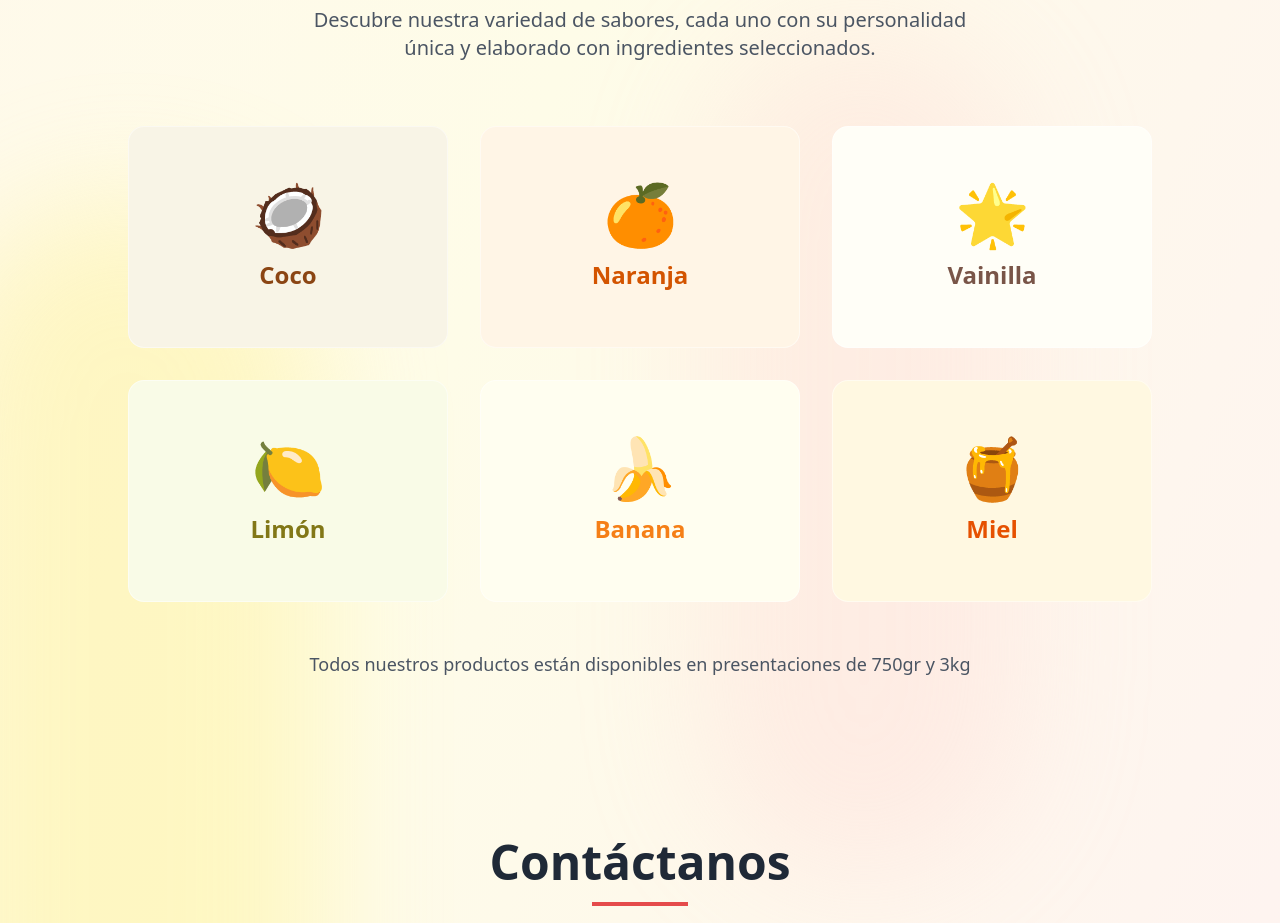
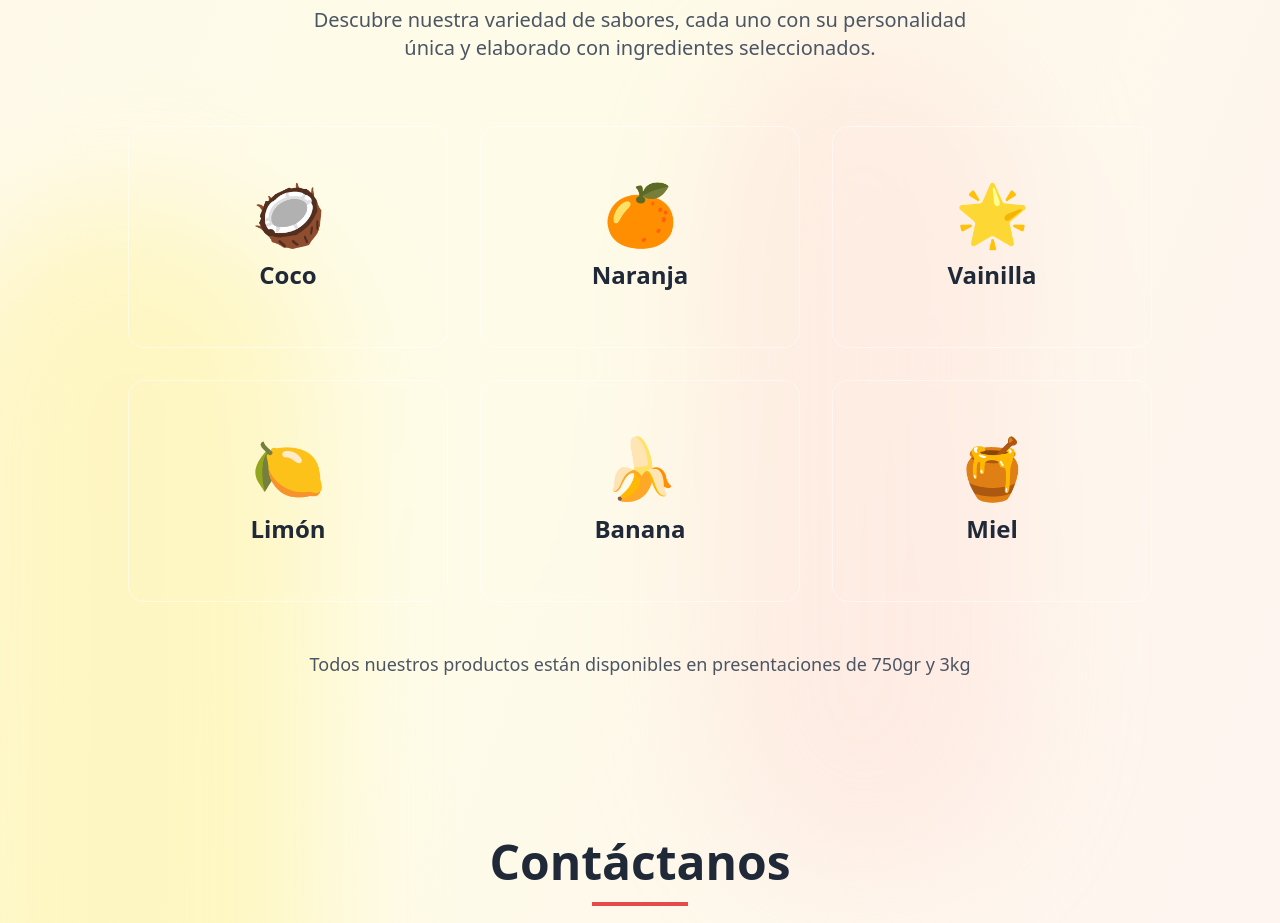
Before and after one commit to facupetitfour/Mawys, a React (Vite) app: page / in a window 1280 px wide. Shown: the part 1840-2763 px from the top of the page. Built offline with nearby package versions, Linux system fonts and the light colour scheme.

Commit message:
cambios open grhap y themes

```diff
--- a/index.html
+++ b/index.html
@@ -17,9 +17,9 @@
   <!-- OPEN GRAPH: REDES SOCIALES -->
   <meta property="og:title" content="Galletitas Mawy's - Sabores únicos de Mendoza">
   <meta property="og:description" content="Descubrí las galletas más deliciosas de Mendoza. Polvorones artesanales de coco, vainilla, limón, y más.">
-  <meta property="og:image" content="https://mawyspanificados.com.ar/og-image.png">
+  <meta property="og:image" content="https://www.mawyspanificados.com.ar/og-image.png">
   <meta property="og:image:alt" content="Logo de Galletitas Mawy's">
-  <meta property="og:url" content="https://mawyspanificados.com.ar">
+  <meta property="og:url" content="https://www.mawyspanificados.com.ar">
   <meta property="og:type" content="website">
   <meta property="og:locale" content="es_AR">
 
@@ -27,7 +27,7 @@
   <meta name="twitter:card" content="summary_large_image">
   <meta name="twitter:title" content="Galletitas Mawy's">
   <meta name="twitter:description" content="Polvorones artesanales con sabores únicos. Hechos en Mendoza con amor.">
-  <meta name="twitter:image" content="https://mawyspanificados.com.ar/og-image.png">
+  <meta name="twitter:image" content="https://www.mawyspanificados.com.ar/og-image.png">
 
   <link rel="icon" href="favicon.ico" type="image/x-icon"> <!-- icono de la pagina, Especifica el tipo MIME -->
 </head>
--- a/src/components/Flavors.tsx
+++ b/src/components/Flavors.tsx
@@ -1,6 +1,3 @@
-import { useTheme } from "@/lib/useTheme"
-import { useMemo } from "react"
-
 interface Flavor {
   name: string
   lightColor: string
@@ -62,15 +59,6 @@ const flavors: Flavor[] = [
 ]
 
 export function Flavors() {
-  const { theme } = useTheme()
-
-  // Memoizar los estilos para evitar recálculos innecesarios
-  const flavorStyles = useMemo(() => {
-    return flavors.map(flavor => ({
-      backgroundColor: theme === 'dark' ? flavor.darkColor : flavor.lightColor,
-      color: theme === 'dark' ? flavor.darkTextColor : flavor.lightTextColor
-    }))
-  }, [theme])
 
   return (
     <section
@@ -92,27 +80,28 @@ export function Flavors() {
             {flavors.map((flavor, index) => (
               <div
                 key={index}
-                className="group relative overflow-hidden rounded-2xl transition-all duration-200 hover:shadow-xl bg-white/80 dark:bg-gray-800/80 backdrop-blur-sm border border-white/50 dark:border-gray-700/50 text-center py-8 will-change-transform"
-                style={{
-                  backgroundColor: flavorStyles[index].backgroundColor,
-                  transition: 'background-color 200ms ease-in-out, transform 200ms ease-in-out'
-                }}
+                className={`
+                  group relative overflow-hidden rounded-2xl transition-all duration-200 hover:shadow-xl
+                  bg-flavors-${flavor.name.toLowerCase()}.light dark:bg-flavors-${flavor.name.toLowerCase()}.dark
+                  text-center py-8 backdrop-blur-sm border border-white/50 dark:border-gray-700/50
+                `}
               >
                 <div className="p-6">
                   <div className="text-6xl mb-4 transform group-hover:scale-110 transition-transform duration-200">
                     {flavor.emoji}
                   </div>
                   <h3
-                    className="text-2xl font-bold transition-colors duration-200"
-                    style={{
-                      color: flavorStyles[index].color
-                    }}
+                    className={`
+                      text-2xl font-bold transition-colors duration-200
+                      text-flavors-${flavor.name.toLowerCase()}.textLight dark:text-flavors-${flavor.name.toLowerCase()}.textDark
+                    `}
                   >
                     {flavor.name}
                   </h3>
                 </div>
                 <div className="absolute bottom-0 left-0 w-full h-1 bg-[#E54B4B] transform scale-x-0 group-hover:scale-x-100 transition-transform duration-300 origin-left"></div>
               </div>
+
             ))}
           </div>
 
--- a/tailwind.config.ts
+++ b/tailwind.config.ts
@@ -102,6 +102,44 @@ const config = {
           to: { height: "0" },
         },
       },
+      flavors: {
+        coco: {
+          light: '#f8f4e6',
+          dark: '#2c2a25',
+          textLight: '#8B4513',
+          textDark: '#f4d03f'
+        },
+        naranja: {
+          light: '#fff5e6',
+          dark: '#332b21',
+          textLight: '#d35400',
+          textDark: '#f39c12'
+        },
+        vainilla: {
+          light: '#fffef7',
+          dark: '#2a2a26',
+          textLight: '#795548',
+          textDark: '#f7dc6f'
+        },
+        limon: {
+          light: '#f9fbe7',
+          dark: '#1f2018',
+          textLight: '#827717',
+          textDark: '#f1c40f'
+        },
+        banana: {
+          light: '#fffef0',
+          dark: '#2b2a1e',
+          textLight: '#f57f17',
+          textDark: '#f39c12'
+        },
+        miel: {
+          light: '#fff8e1',
+          dark: '#2e271a',
+          textLight: '#e65100',
+          textDark: '#f39c12'
+        }
+      },
       animation: {
         "accordion-down": "accordion-down 0.2s ease-out",
         "accordion-up": "accordion-up 0.2s ease-out",
```
